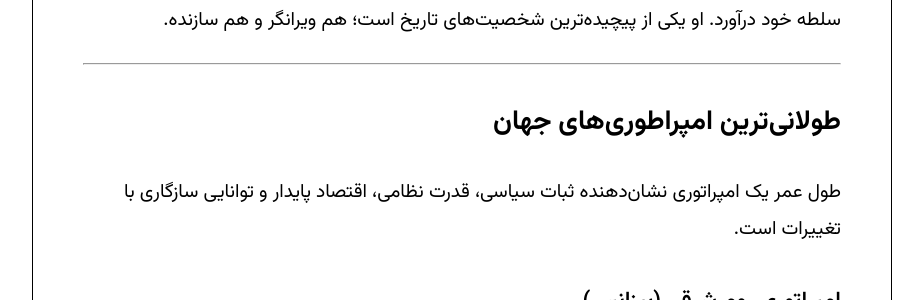
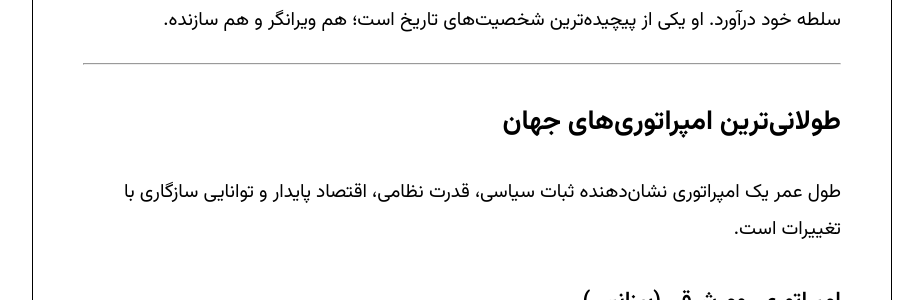
Before and after one commit to darkblog/darkblog.github.io, a Jekyll site: the page built from _posts/2026-1-31-record.md, in a window 1280 px wide and 900 px high, scrolled down 1821 px. Shown: the part 159-459 px from the top of the window, without its empty margins (178-1101 px from the left). Built offline with Jekyll 4.4.1, drawn with Linux system fonts in a browser that asks for light colours; some of the changed text lies outside the part shown.

Commit message:
Update 2026-1-31-record.md

```diff
--- a/_posts/2026-1-31-record.md
+++ b/_posts/2026-1-31-record.md
@@ -21,7 +21,7 @@ image: /blog/record.webp
 
 ---
 
-## طولانی‌ترین امپراطوری‌های جهان
+## طولانی‌ترین امپراتوری‌های جهان
 طول عمر یک امپراتوری نشان‌دهنده ثبات سیاسی، قدرت نظامی، اقتصاد پایدار و توانایی سازگاری با تغییرات است.
 
 ### امپراتوری روم شرقی (بیزانس)
@@ -46,7 +46,7 @@ image: /blog/record.webp
 
 ---
 
-## بزرگ‌ترین امپراطوری تاریخ ایران
+## بزرگ‌ترین امپراتوری تاریخ ایران
 ایران در دوره‌های مختلف صاحب امپراتوری‌های عظیمی بوده است، اما یکی از آن‌ها از نظر وسعت رکورددار است.
 
 ### امپراتوری هخامنشی
```
